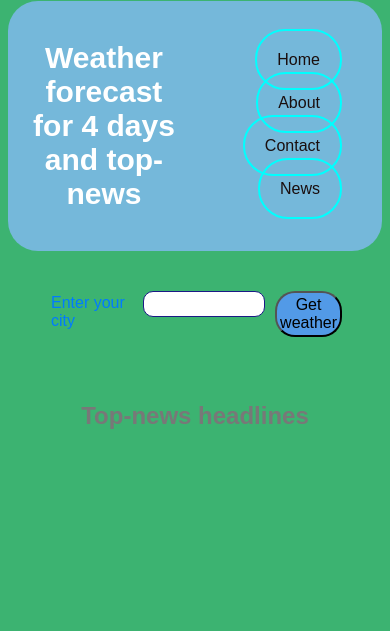
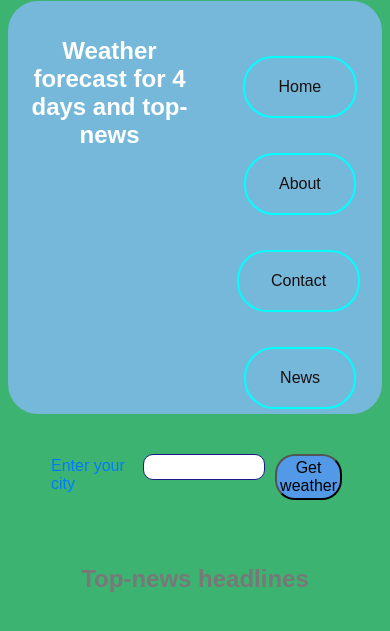
Before and after one commit to pentagon846/Forecast-weather-site, a Flask app: page /index in a window 390 px wide. Shown: the top 631 px of the page. Run offline with Flask 3, Linux system fonts and the light colour scheme; data that the repository does not hold is empty.

Commit message:
correct adaptive styles

```diff
--- a/static/css/styles.css
+++ b/static/css/styles.css
@@ -175,27 +175,43 @@ form button:hover {
 
 
 
-@media (max-width:768px) {
-    .weather-container, .forecast-group, .news-container {
+@media (max-width: 768px) {
+    ul {
         flex-direction: column;
-        align-items: center;
+        text-align: center;
     }
 
-    .weather-card {
-        width: 60%;
-        margin-bottom: 15px;
+    ul a {
+        display: block;
+        margin: 5px auto;
+        width: 80%; /* Збільшення клікабельності */
+    }
 }
 
+
+h1 {
+    font-size: 24px; /* Менший заголовок для мобільних */
+}
+
+
+.weather-card {
+    padding: 10px;
+}
+
+.weather-card h3 {
+    font-size: 16px; /* Менший заголовок в картках */
+}
+
+
 .news-article {
-        width: 90%;
-        margin-bottom: 10px;
+    padding: 10px;
+    font-size: 14px; /* Для більш компактного вигляду */
 }
 
 .news-article h3 {
-        font-size: 1.1em;
+    font-size: 18px;
 }
 
 .news-article p {
-        font-size: 0.9em;
+    font-size: 12px;
 }
-}
```
Lines whose indentation alone changed are shown as unchanged.
